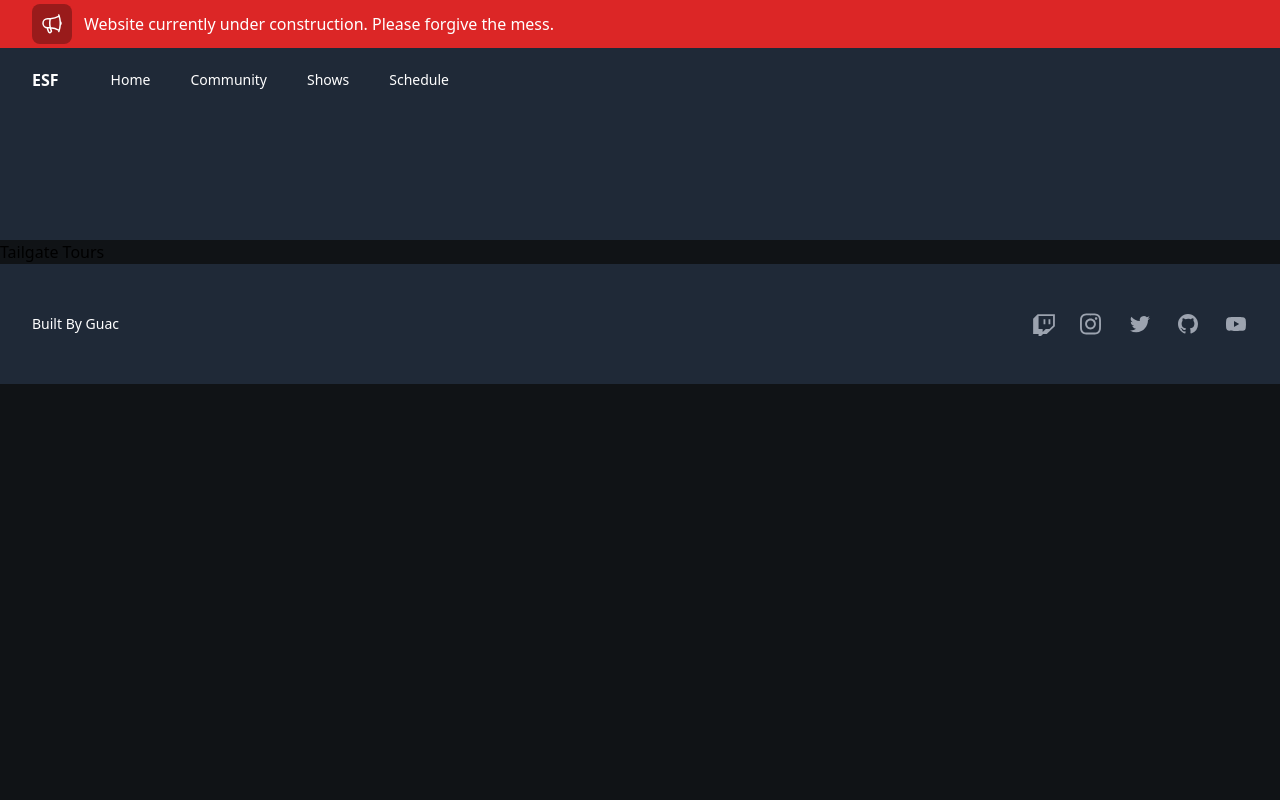
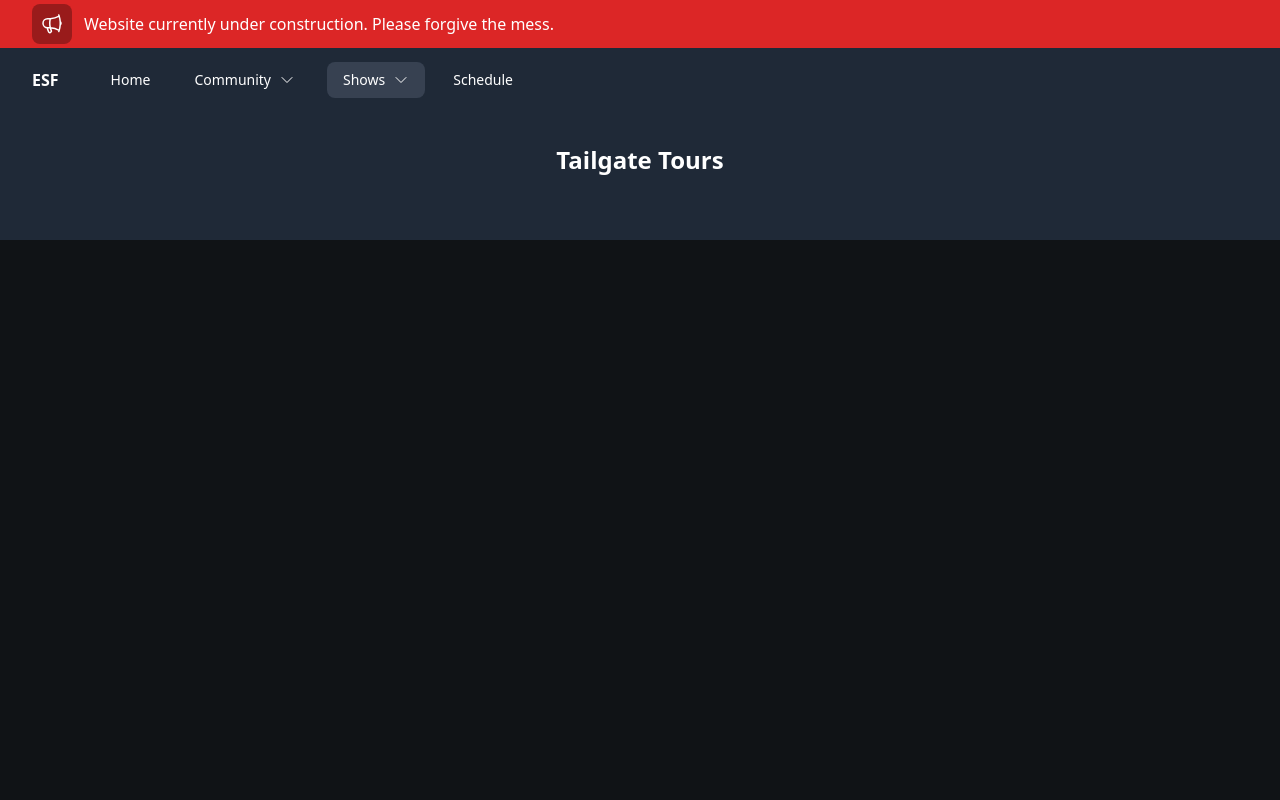
Before and after one commit to Esfands/esfand-community-site, a Next.js app: page /shows/tailgatetours in a window 1280 px wide. Shown: the top 800 px of the page. Built offline with nearby package versions, Linux system fonts and the light colour scheme.

Commit message:
dropdowns for desktop and mobile navbar

```diff
--- /dev/null
+++ b/components/dropdown.tsx
@@ -0,0 +1,56 @@
+import Link from "next/link";
+import { ChevronDownIcon } from "@heroicons/react/24/outline";
+
+type DropdownProps = {
+  title: string;
+  pathname: string;
+  entries: DropdownEntryProps[];
+};
+
+type DropdownEntryProps = {
+  entry: string;
+  path: string;
+};
+
+const Dropdown = ({ title, pathname, entries }: DropdownProps) => {
+  // Checks if a child route of the dropdown is chosen, it'll highlight the parent as if it's chosen
+  let childIsActive = false;
+  for (let i = 0; i < entries.length; i++) {
+    const element = entries[i];
+    if (element.path === pathname) {
+      childIsActive = true;
+      break;
+    }
+  }
+
+  return (
+    <div
+      className={`dropdown inline-block relative rounded-lg ${
+        childIsActive === true ? "bg-gray-700" : ""
+      }`}
+    >
+      <button className="hover:bg-gray-500 text-white text-sm py-2 px-4 rounded inline-flex items-center">
+        <span className="mr-2">{title}</span>
+        <ChevronDownIcon className="h-4 w-4" aria-hidden="true" />
+      </button>
+      <ul className="dropdown-menu absolute hidden w-36 text-gray-700 pt-1">
+        {entries.map((entry, entryIndex) => (
+          <li key={entryIndex}>
+            <Link
+              href={entry.path}
+              className={`${
+                entry.path === pathname ? "bg-gray-700" : "bg-[#1b2126]"
+              } ${entryIndex === 0 ? "rounded-t" : ""} ${
+                entryIndex + 1 === entries.length ? "rounded-b" : ""
+              } hover:bg-gray-400 py-2 px-4 block whitespace-no-wrap text-sm text-white`}
+            >
+              {entry.entry}
+            </Link>
+          </li>
+        ))}
+      </ul>
+    </div>
+  );
+};
+
+export default Dropdown;
--- /dev/null
+++ b/components/mobiledropdown.tsx
@@ -0,0 +1,81 @@
+import { Disclosure } from "@headlessui/react";
+import { ChevronDownIcon, ChevronRightIcon } from "@heroicons/react/20/solid";
+import Link from "next/link";
+import { Dispatch, SetStateAction } from "react";
+import { classNames } from "../utils";
+
+type MobileDropdownProps = {
+  title: string;
+  tabIsActive: boolean;
+  pathname: string;
+  setTabActive: Dispatch<SetStateAction<boolean>>;
+  childRoutes: MobileDropDownRouteProps[];
+};
+
+type MobileDropDownRouteProps = {
+  title: string;
+  path: string;
+};
+
+const MobileDropdown = ({
+  title,
+  pathname,
+  tabIsActive,
+  setTabActive,
+  childRoutes,
+}: MobileDropdownProps) => {
+  let routes: string[] = [];
+  childRoutes.forEach((route) => {
+    routes.push(route.path);
+  });
+
+  return (
+    /* Open the disclosure if a child route is selected */
+    <Disclosure defaultOpen={routes.includes(pathname)}>
+      <Disclosure.Button
+        /* If one of the child routes is selected, make the parent highlighted */
+        className={classNames(
+          routes.includes(pathname)
+            ? "bg-gray-700 text-white"
+            : "text-white hover:bg-gray-500 hover:bg-opacity-75",
+          "block rounded-md py-2 px-3 text-base font-medium w-full"
+        )}
+        onClick={() => {
+          setTabActive(!tabIsActive);
+        }}
+      >
+        <span>
+          <div className="flex space-x-2 items-center">
+            {tabIsActive ? (
+              <ChevronRightIcon className="h-4 w-4 " aria-hidden="true" />
+            ) : (
+              <ChevronDownIcon className="h-4 w-4 " aria-hidden="true" />
+            )}
+            <p>{title}</p>
+          </div>
+        </span>
+      </Disclosure.Button>
+      <Disclosure.Panel>
+        <div className="flex flex-wrap space-y-2">
+          {childRoutes.map((route, rIndex) => (
+            <Disclosure.Button key={rIndex} className="w-full text-start">
+              <Link
+                href={route.path}
+                className={classNames(
+                  pathname == route.path
+                    ? "bg-gray-700 text-white"
+                    : "text-white hover:bg-gray-500 hover:bg-opacity-75",
+                  `block rounded-md py-2 px-3 text-base font-medium ml-8`
+                )}
+              >
+                {route.title}
+              </Link>
+            </Disclosure.Button>
+          ))}
+        </div>
+      </Disclosure.Panel>
+    </Disclosure>
+  );
+};
+
+export default MobileDropdown;
--- a/components/navbar.tsx
+++ b/components/navbar.tsx
@@ -1,19 +1,26 @@
-import { Disclosure } from '@headlessui/react'
-import { Bars3Icon, XMarkIcon } from '@heroicons/react/24/outline'
-import { useRouter } from 'next/router';
-import Link from 'next/link';
-
-function classNames(...classes: string[]) {
-  return classes.filter(Boolean).join(' ')
-}
+import { Disclosure } from "@headlessui/react";
+import { Bars3Icon, XMarkIcon } from "@heroicons/react/24/outline";
+import { useRouter } from "next/router";
+import Link from "next/link";
+import Dropdown from "./dropdown";
+import { useState } from "react";
+import MobileDropdown from "./mobiledropdown";
+import { classNames } from "../utils";
 
 export const Navbar = () => {
+  const router = useRouter();
 
-    const router = useRouter();
+  // Bools to keep track if the cheveron logo should be facing down or right...
+  // I'd like to make a simplier approach in the future.
+  const [communityTabActive, setCommunityTabActive] = useState<boolean>(false);
+  const [showsTabActive, setShowsTabActive] = useState<boolean>(false);
 
   return (
     <div className="bg-gray-800 pb-32">
-          <Disclosure as="nav" className="border-b border-opacity-25 bg-gray-800 lg:border-none">
+      <Disclosure
+        as="nav"
+        className="border-b border-opacity-25 bg-gray-800 lg:border-none"
+      >
         {({ open }) => (
           <>
             <div className="mx-auto max-w-7xl px-2 sm:px-4 lg:px-8">
@@ -24,16 +31,61 @@ export const Navbar = () => {
                   </div>
                   <div className="hidden lg:ml-10 lg:block">
                     <div className="flex space-x-4">
-                          <Link href="/" className={ classNames(router.pathname == "/" ? 'bg-gray-700 text-white' : 'text-white hover:bg-gray-500 hover:bg-opacity-75', 'rounded-md py-2 px-3 text-sm font-medium')}>Home</Link>
-                          <Link href="/community/gameservers" className={ classNames(router.pathname == "/community/gameservers" ? 'bg-gray-700 text-white' : 'text-white hover:bg-gray-500 hover:bg-opacity-75', 'rounded-md py-2 px-3 text-sm font-medium')}>Community</Link>
-                          <Link href="/shows" className={ classNames(router.pathname == "/shows" ? 'bg-gray-700 text-white' : 'text-white hover:bg-gray-500 hover:bg-opacity-75', 'rounded-md py-2 px-3 text-sm font-medium')}>Shows</Link>
-                          <Link href="/schedule" className={ classNames(router.pathname == "/schedule" ? 'bg-gray-700 text-white' : 'text-white hover:bg-gray-500 hover:bg-opacity-75', 'rounded-md py-2 px-3 text-sm font-medium')}>Schedule</Link>
+                      <Link
+                        href="/"
+                        className={classNames(
+                          router.pathname == "/"
+                            ? "bg-gray-700 text-white"
+                            : "text-white hover:bg-gray-500 hover:bg-opacity-75",
+                          "rounded-md py-2 px-3 text-sm font-medium"
+                        )}
+                      >
+                        Home
+                      </Link>
+
+                      <Dropdown
+                        title="Community"
+                        entries={[
+                          {
+                            entry: "Game Servers",
+                            path: "/community/gameservers",
+                          },
+                        ]}
+                        pathname={router.pathname}
+                      />
+
+                      <Dropdown
+                        title="Shows"
+                        entries={[
+                          {
+                            entry: "Loot Goblins",
+                            path: "/shows/lootgoblins",
+                          },
+                          {
+                            entry: "Tailgate Tours",
+                            path: "/shows/tailgatetours",
+                          },
+                        ]}
+                        pathname={router.pathname}
+                      />
+
+                      <Link
+                        href="/schedule"
+                        className={classNames(
+                          router.pathname == "/schedule"
+                            ? "bg-gray-700 text-white"
+                            : "text-white hover:bg-gray-500 hover:bg-opacity-75",
+                          "rounded-md py-2 px-3 text-sm font-medium"
+                        )}
+                      >
+                        Schedule
+                      </Link>
                     </div>
                   </div>
                 </div>
                 <div className="flex lg:hidden">
                   {/* Mobile menu button */}
-                      <Disclosure.Button className="inline-flex items-center justify-center rounded-md bg-gray-600 p-2 text-gray-200 hover:bg-gray-500 hover:bg-opacity-75 hover:text-white focus:outline-none focus:ring-2 focus:ring-white focus:ring-offset-2 focus:ring-offset-gray-600">
+                  <Disclosure.Button className="ui-open inline-flex items-center justify-center rounded-md bg-gray-600 p-2 text-gray-200 hover:bg-gray-500 hover:bg-opacity-75 hover:text-white focus:outline-none focus:ring-2 focus:ring-white focus:ring-offset-2 focus:ring-offset-gray-600">
                     <span className="sr-only">Open main menu</span>
                     {open ? (
                       <XMarkIcon className="block h-6 w-6" aria-hidden="true" />
@@ -48,16 +100,61 @@ export const Navbar = () => {
             <Disclosure.Panel className="lg:hidden">
               <div className="space-y-1 px-2 pt-2 pb-3">
                 <Disclosure.Button as="a">
-                      <Link href="/" className={ classNames(router.pathname == "/" ? 'bg-gray-700 text-white' : 'text-white hover:bg-gray-500 hover:bg-opacity-75', 'block rounded-md py-2 px-3 text-base font-medium')}>Home</Link>
+                  <Link
+                    href="/"
+                    className={classNames(
+                      router.pathname == "/"
+                        ? "bg-gray-700 text-white"
+                        : "text-white hover:bg-gray-500 hover:bg-opacity-75",
+                      "block rounded-md py-2 px-3 text-base font-medium"
+                    )}
+                  >
+                    Home
+                  </Link>
                 </Disclosure.Button>
+
+                <MobileDropdown
+                  title="Community"
+                  childRoutes={[
+                    {
+                      title: "Game Servers",
+                      path: "/community/gameservers",
+                    },
+                  ]}
+                  pathname={router.pathname}
+                  setTabActive={setCommunityTabActive}
+                  tabIsActive={communityTabActive}
+                />
+
+                <MobileDropdown
+                  title="Shows"
+                  childRoutes={[
+                    {
+                      title: "Loot Goblins",
+                      path: "/shows/lootgoblins",
+                    },
+                    {
+                      title: "Tailgate Tours",
+                      path: "/shows/tailgatetours",
+                    },
+                  ]}
+                  pathname={router.pathname}
+                  setTabActive={setShowsTabActive}
+                  tabIsActive={showsTabActive}
+                />
+
                 <Disclosure.Button as="a">
-                      <Link href="/community/gameservers" className={ classNames(router.pathname == "/community/gameservers" ? 'bg-gray-700 text-white' : 'text-white hover:bg-gray-500 hover:bg-opacity-75', 'block rounded-md py-2 px-3 text-base font-medium')}>Community</Link>
-                    </Disclosure.Button>
-                    <Disclosure.Button as="a">
-                      <Link href="/shows" className={ classNames(router.pathname == "/shows" ? 'bg-gray-700 text-white' : 'text-white hover:bg-gray-500 hover:bg-opacity-75', 'block rounded-md py-2 px-3 text-base font-medium')}>Shows</Link>
-                    </Disclosure.Button>
-                    <Disclosure.Button as="a">
-                      <Link href="/schedule" className={ classNames(router.pathname == "/schedule" ? 'bg-gray-700 text-white' : 'text-white hover:bg-gray-500 hover:bg-opacity-75', 'block rounded-md py-2 px-3 text-base font-medium')}>Schedule</Link>
+                  <Link
+                    href="/schedule"
+                    className={classNames(
+                      router.pathname == "/schedule"
+                        ? "bg-gray-700 text-white"
+                        : "text-white hover:bg-gray-500 hover:bg-opacity-75",
+                      "block rounded-md py-2 px-3 text-base font-medium"
+                    )}
+                  >
+                    Schedule
+                  </Link>
                 </Disclosure.Button>
               </div>
             </Disclosure.Panel>
@@ -66,4 +163,4 @@ export const Navbar = () => {
       </Disclosure>
     </div>
   );
-}
+};
--- a/pages/shows/tailgatetours.tsx
+++ b/pages/shows/tailgatetours.tsx
@@ -1,5 +1,9 @@
 export default function TailgateTours() {
-    return(
-        <>Tailgate Tours</>
-    )
+  return (
+    <main className="h-screen -mt-24 pb-8">
+      <h1 className="text-white font-bold text-2xl text-center">
+        Tailgate Tours
+      </h1>
+    </main>
+  );
 }
--- a/styles/globals.css
+++ b/styles/globals.css
@@ -1,3 +1,7 @@
 @tailwind base;
 @tailwind components;
 @tailwind utilities;
+
+.dropdown:hover .dropdown-menu {
+  display: block;
+}
--- /dev/null
+++ b/utils/index.ts
@@ -0,0 +1,3 @@
+export function classNames(...classes: string[]) {
+  return classes.filter(Boolean).join(" ");
+}
```
Also changed, not shown: components/layout.tsx (+5 -6 lines), pages/shows/lootgoblins.tsx (+7 -3 lines). Lines whose indentation alone changed are shown as unchanged.
